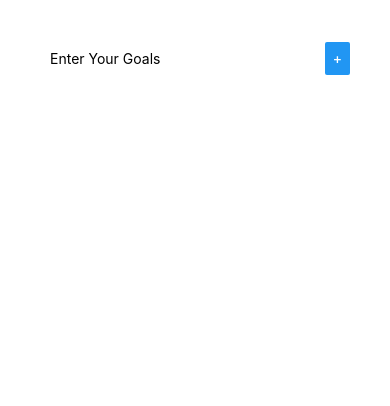
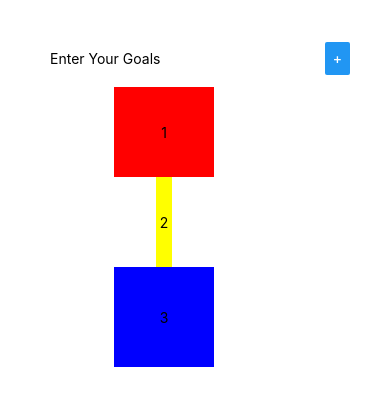
Before and after one commit to ravipjoshi/rn_basics_guid, a React Native app: screen / in a window 390 px wide. Shown: the top 406 px of the page. Built offline with nearby package versions, Linux system fonts and the light colour scheme.

Commit message:
Updated flex basics code

```diff
--- a/App.js
+++ b/App.js
@@ -12,8 +12,48 @@ export default function App() {
           />
           <Button title="+" />
       </View>
-      <View>
+      <View
+        style={{
+          padding: 10,
+          flexDirection:'column',
+          width: '80%',
+          height: 300,
+          alignItems:"center",
+          justifyContent:"space-around"
+          }}>
+        <View
+          style={{
+            backgroundColor : 'red',
+            width: 100,
+            flex:1,
+            //height: 100,
+            justifyContent: 'center',
+            alignItems:'center'
 
+        }}>
+           <Text> 1 </Text>
+        </View>
+        <View style={{
+            backgroundColor : 'yellow',
+            //width: 100,
+            height: 100,
+            flex:1,
+            justifyContent: 'center',
+            alignItems:'center'
+
+        }}>
+            <Text> 2 </Text>
+        </View>
+        <View style={{
+            backgroundColor : 'blue',
+            width: 100,
+            height: 100,
+            justifyContent: 'center',
+            alignItems:'center'
+
+        }}>
+            <Text> 3 </Text>
+        </View>
       </View>
     </View>
   );
```
